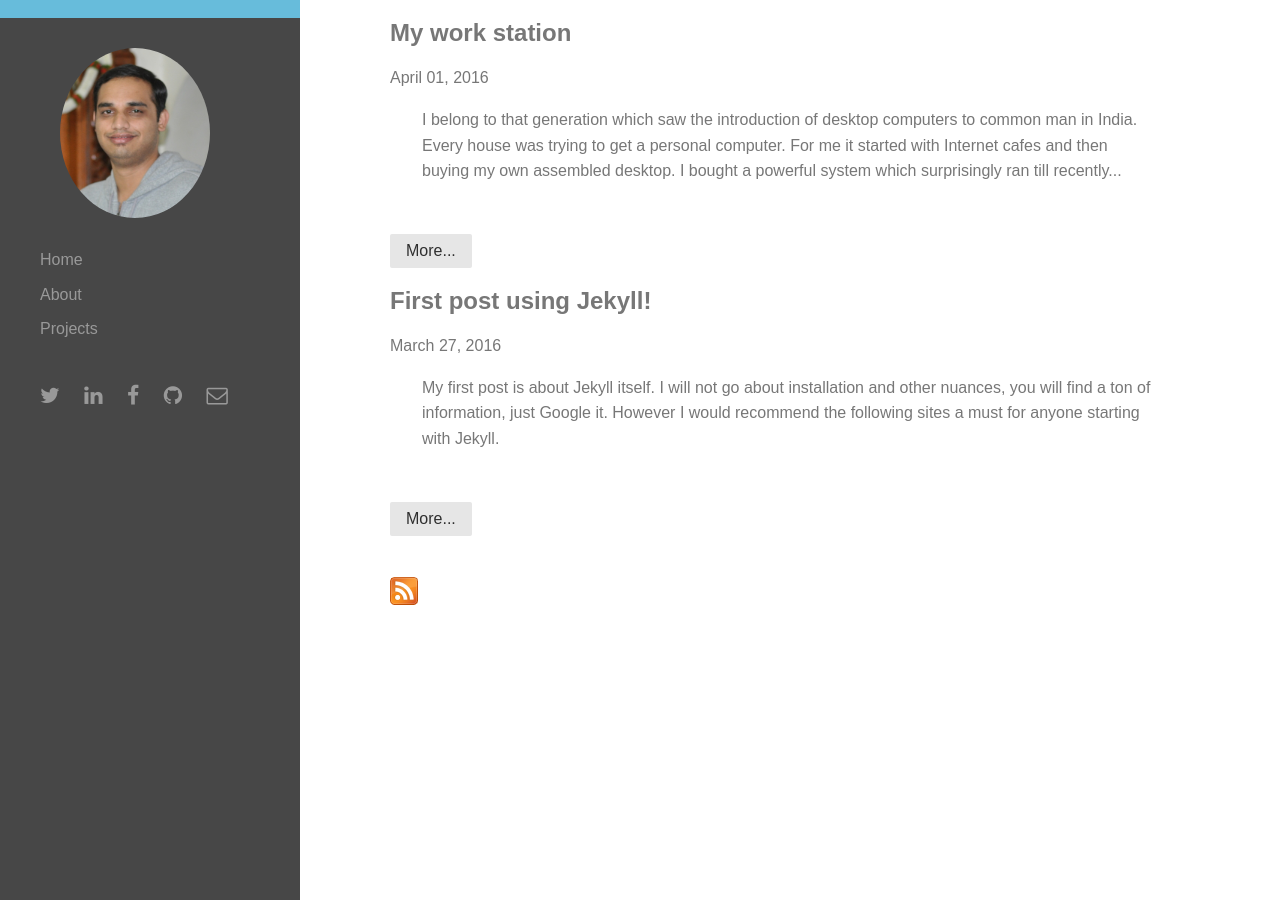
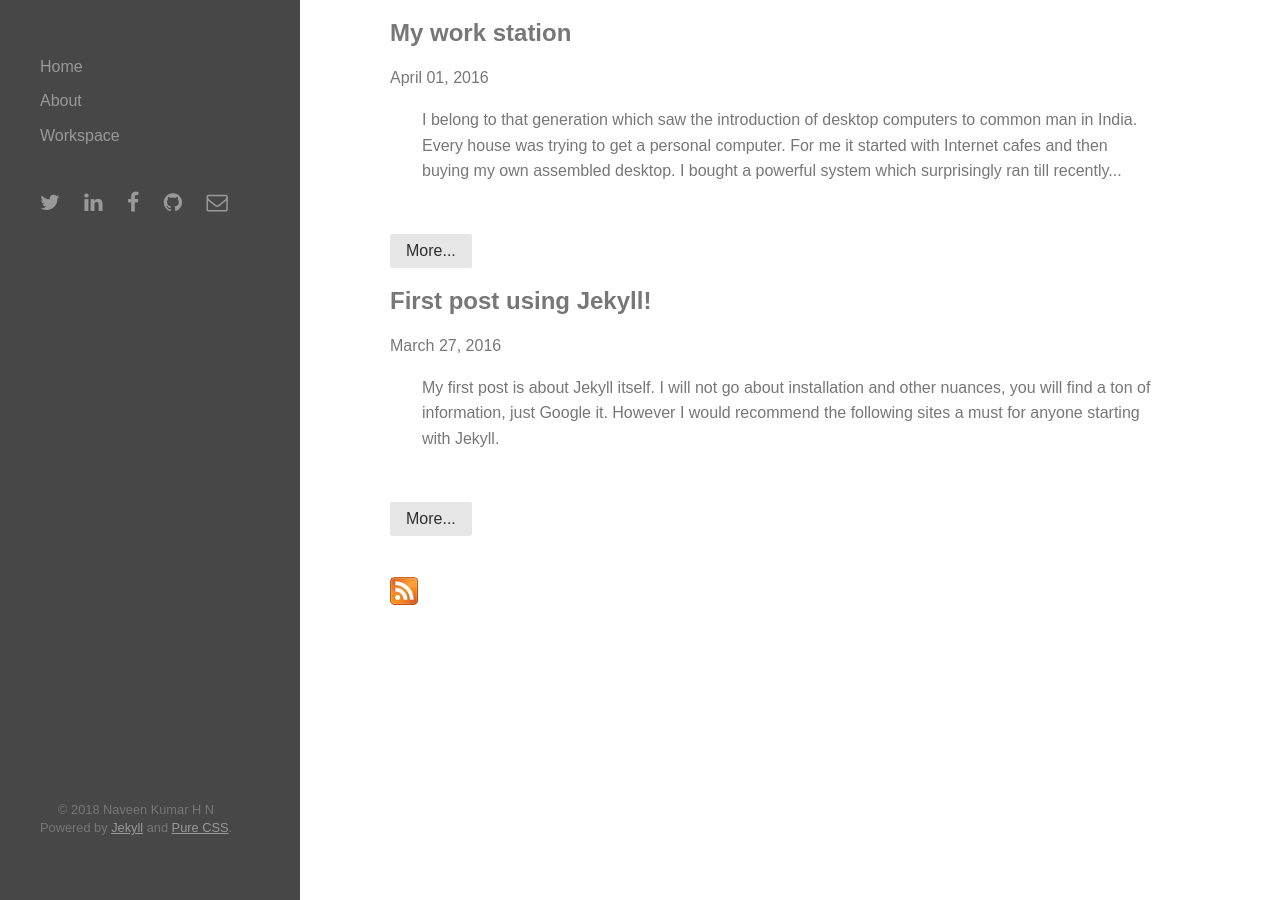
Before and after one commit to naveenhn/naveenhn.github.io, a Jekyll site: the page built from index.html, in a window 1280 px wide. Built offline with Jekyll 4.4.1, drawn with Linux system fonts in a browser that asks for light colours; nearby versions of some CDN libraries; the list of posts is cut into pages by our own code.

Commit message:
Removed pic etc.

```diff
--- a/_config.yml
+++ b/_config.yml
@@ -22,7 +22,10 @@ baseurl: "" # does not include hostname
 #include _pages folder
 include: ['_pages']
 
-gems: [jekyll-paginate]
+
+# Plugins
+whitelist: []
+plugins:   [jekyll-paginate]
 
 # Markdown Processors
 kramdown:
--- a/_data/nav.yml
+++ b/_data/nav.yml
@@ -1,4 +1,4 @@
 main:
     - { url: '/', text: 'Home' }
     - { url: '/about', text: 'About' }
-    - { url: 'https://github.com/naveenhn', text: 'Projects' }
+    - { url: 'https://github.com/naveenhn', text: 'Workspace' }
--- a/_includes/menu.html
+++ b/_includes/menu.html
@@ -1,9 +1,9 @@
 <div id="menu">
       <div class="pure-menu">
-          <a class="pure-menu-heading" href="#" style="margin-bottom: 30px;"></a>
+            <!-- <a class="pure-menu-heading" href="#" style="margin-bottom: 30px;"></a>
 
-        <span  class="avatar" > <img alt="Naveen" src="{{ "/assets/img/me.jpg" | prepend: site.baseurl}}" /> </span>
-          <ul class="pure-menu-list" style="margin-top: 25px; border: transparent;">
+     <span  class="avatar" > <img alt="Naveen" src="{{ "/assets/img/me.jpg" | prepend: site.baseurl}}" /> </span> -->
+          <ul class="pure-menu-list" style="margin-top: 50px; border: transparent;">
             {% for item in site.data.nav.main %}
                 <li class="pure-menu-item"><a href="{{ item.url }}" class="pure-menu-link" style="padding-left: 40px;">{{ item.text }}</a></li>
             {% endfor %}
@@ -41,4 +41,17 @@
               <li class="pure-menu-item"><a href="#" class="pure-menu-link">Contact</a></li> -->
           </ul>
       </div>
+      <div class="menu-footer" style="position: absolute; left: 0; bottom: 0; height: 100px; text-align: center;">
+
+        <small  style="padding-left: 40px;" >
+          © 2018 Naveen Kumar H N
+
+        </small>
+          <br/>
+        <small style="padding-left: 40px;" >
+
+          Powered by <a href="http://jekyllrb.com">Jekyll</a> and <a href="https://purecss.io/">Pure CSS</a>.
+        </small>
+      </div>
+
   </div>
```
